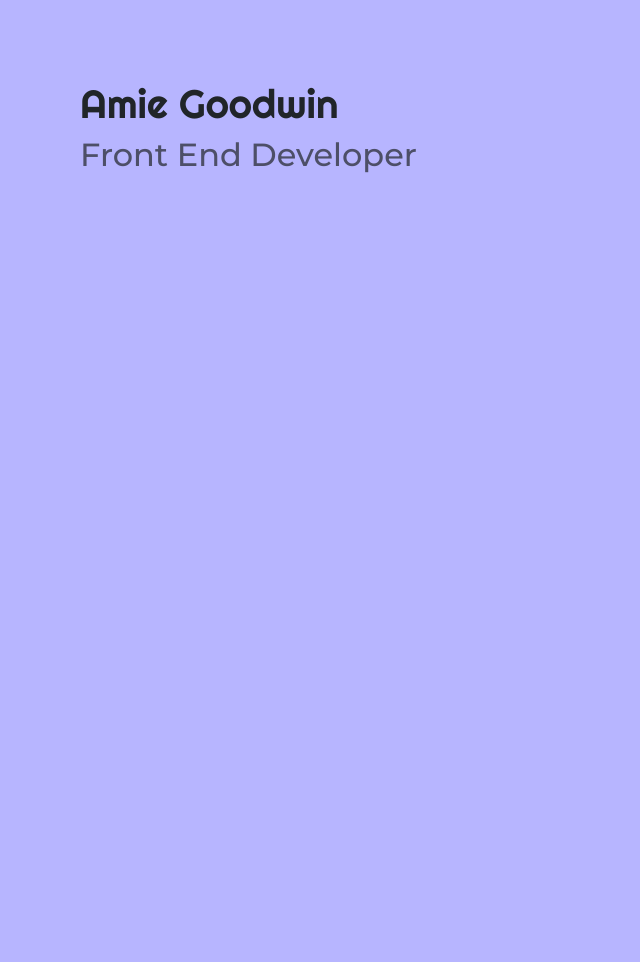
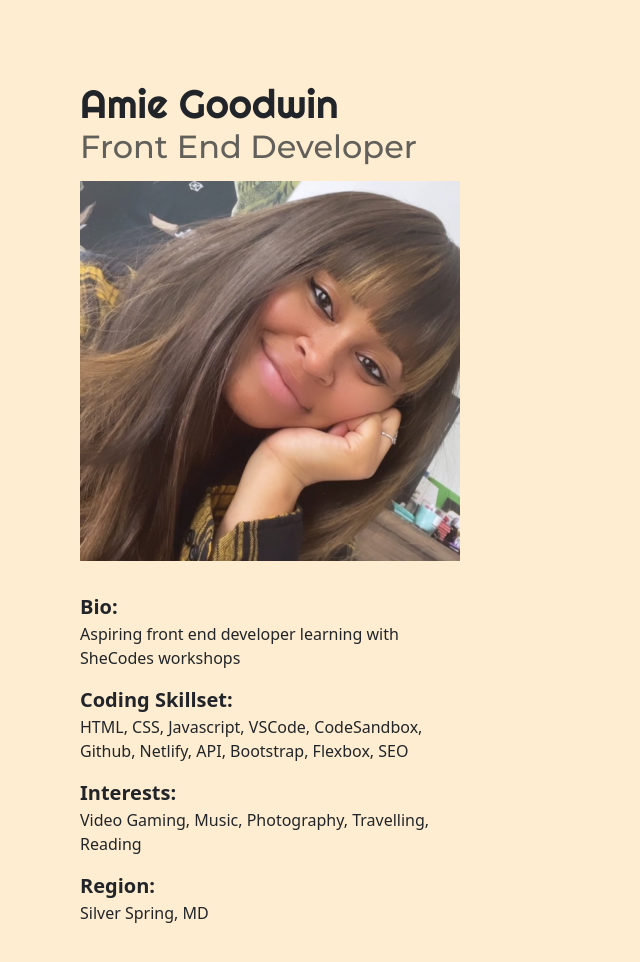
Before and after one commit to immitrina/portfolio-project, a plain HTML site: page index.html in a window 1280 px wide. Shown: the whole page, without its empty margins (0-640 px from the left). Before the commit the page ends 800 px from the top, so only its background shows below. Drawn offline with nearby package versions, Linux system fonts and the light colour scheme.

Commit message:
1st Column Info Created
next step, create a second column with flexbox via bootstrap

```diff
--- a/index.html
+++ b/index.html
@@ -4,7 +4,7 @@
     <meta charset="UTF-8" />
     <meta http-equiv="X-UA-Compatible" content="IE=edge" />
     <meta name="viewport" content="width=device-width, initial-scale=1.0" />
-    <title>Document</title>
+    <title>Front End Developer ~ Amie Goodwin</title>
     <link
       href="https://cdn.jsdelivr.net/npm/bootstrap@5.2.2/dist/css/bootstrap.min.css"
       rel="stylesheet"
@@ -31,5 +31,35 @@
   <body>
     <h1>Amie Goodwin</h1>
     <h2>Front End Developer</h2>
+    <img
+      src="images/portfolio-photo.jpg"
+      alt="black woman smiling profile picture"
+      title="Amie Goodwin ~ Front End Developer"
+    />
+
+    <p>
+      <ul>
+        <li>
+            <span class="mini-bio-headers">Bio:</span>
+            <br/>
+            Aspiring front end developer learning with SheCodes workshops
+        </li>
+        <li>
+            <span class="mini-bio-headers">Coding Skillset:</span>
+            <br/>
+            HTML, CSS, Javascript, VSCode, CodeSandbox, Github, Netlify, API, Bootstrap, Flexbox, SEO
+        </li>
+        <li>
+            <span class="mini-bio-headers">Interests:</span>
+            <br/>
+            Video Gaming, Music, Photography, Travelling, Reading
+        </li>
+        <li>
+            <span class="mini-bio-headers">Region:</span>
+            <br/>
+            Silver Spring, MD
+        </li>
+    </ul>
+    </p>
   </body>
 </html>
--- a/style/portfolio.css
+++ b/style/portfolio.css
@@ -5,16 +5,43 @@ body font = font-family: "Montserrat", sans-serif;
 heading font = font-family: "Righteous", cursive; */
 
 body {
-  background: #b7b5ff;
+  background: #ffedd1;
   margin: 0 auto;
   padding: 80px;
 }
 
 h1 {
   font-family: "Righteous", cursive;
+  margin-bottom: 0px;
 }
 
 h2 {
   font-family: "Montserrat", sans-serif;
   opacity: 70%;
+  margin-bottom: 15px;
 }
+
+p {
+  font-family: "Montserrat", sans-serif;
+  opacity: 90%;
+}
+
+ul {
+  list-style-type: none;
+  padding-left: 0px;
+  max-width: 380px;
+}
+
+li {
+  margin-bottom: 15px;
+}
+
+img {
+  max-width: 380px;
+  margin-bottom: 15px;
+}
+
+.mini-bio-headers {
+  font-weight: bold;
+  font-size: 20px;
+}
```
Also changed, not shown: images/portfolio-photo.jpg (added).
